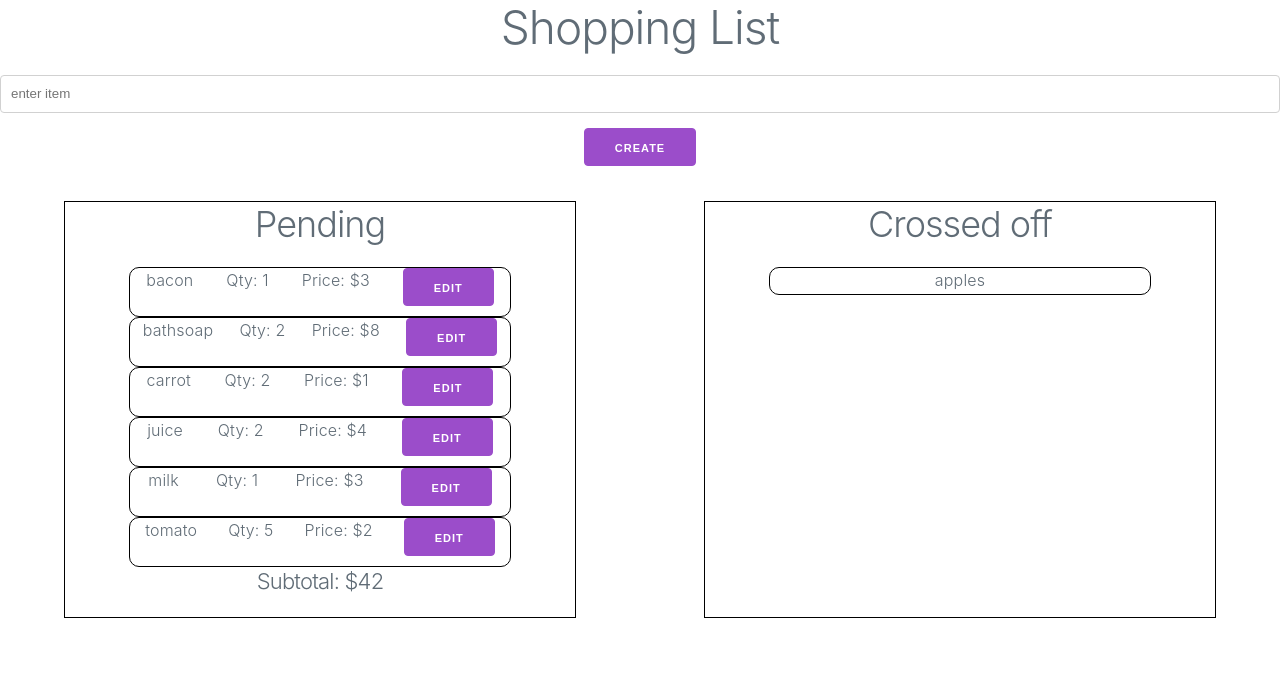
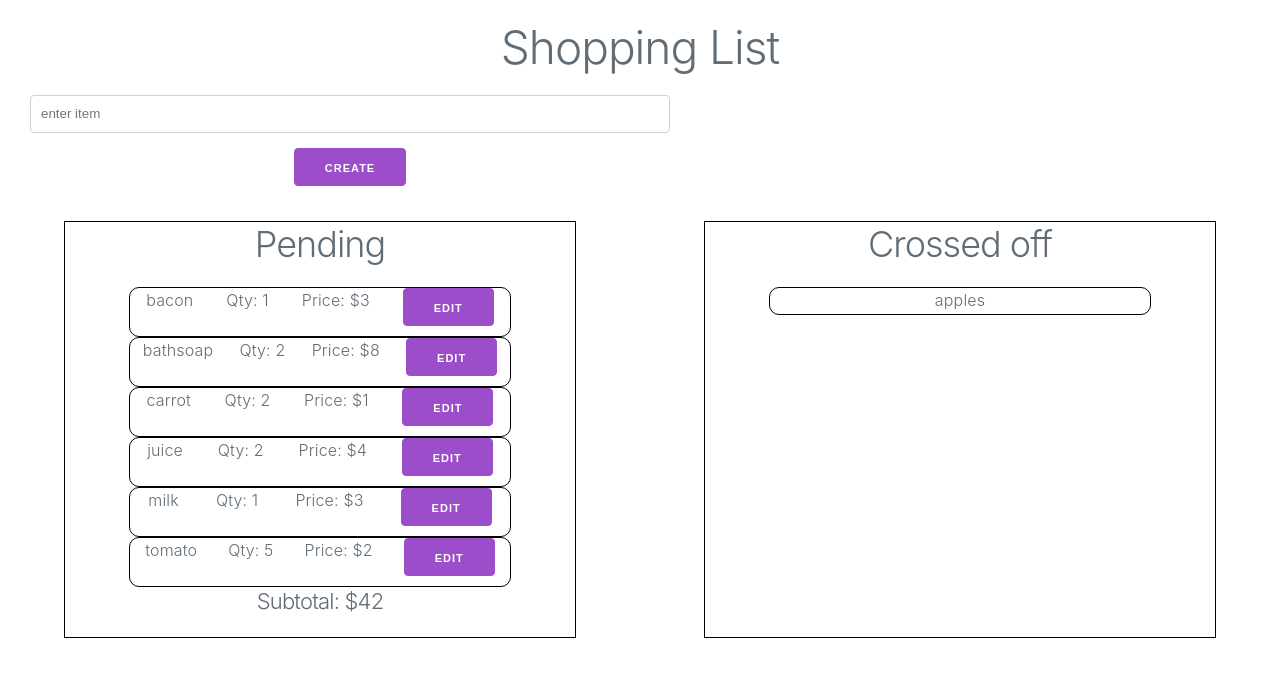
Before and after one commit to TJBos/Shopping_List_React, a React (Create React App) app: page / in a window 1280 px wide. Shown: the top 676 px of the page. Built offline with nearby package versions, Linux system fonts and the light colour scheme.

Commit message:
added some styled components

```diff
--- a/package.json
+++ b/package.json
@@ -12,6 +12,7 @@
     "react-router": "^5.2.0",
     "react-router-dom": "^5.2.0",
     "react-scripts": "4.0.2",
+    "styled-components": "^5.2.1",
     "web-vitals": "^1.0.1"
   },
   "scripts": {
--- a/src/App.css
+++ b/src/App.css
@@ -1,24 +1,4 @@
 .app {
   text-align: center;
-  margin: 0 auto;
+  margin: 20px auto;
 }
-
-.display {
-  display: flex;
-  justify-content: space-around;
-}
-
-.shopping-list {
-  border: 1px solid black;
-  width: 40%;
-  text-align: center;
-}
-
-.list-item {
-  border: 1px solid black;
-  border-radius: 10px;
-  width: 75%;
-  margin: auto;
-  display: flex;
-  justify-content: space-around;
-}
--- a/src/App.js
+++ b/src/App.js
@@ -1,6 +1,6 @@
 import "./App.css";
 import React from "react";
-import { Route, Link, Switch } from "react-router-dom";
+import { Route, Switch } from "react-router-dom";
 import EditForm from "./components/editForm";
 import Display from "./components/display";
 
--- a/src/components/createForm.js
+++ b/src/components/createForm.js
@@ -1,21 +1,31 @@
 import "../App.css";
 import React from "react";
+import styled from "styled-components";
 
+//Styled components
+const Form = styled.form`
+  width: 50%;
+  margin-left: 30px;
+`;
+
+//CreateForm component to create a new item
 const CreateForm = (props) => {
   const { formData, setFormData, shoppingItems, setShoppingItems } = props;
 
+  //function handles submit
   const handleSubmit = (event) => {
     event.preventDefault();
     setShoppingItems([...shoppingItems, formData]);
     setFormData({ name: "" });
   };
 
+  //binding function that controls state of form input
   const handleChange = (event) => {
     setFormData({ ...formData, [event.target.name]: event.target.value });
   };
 
   return (
-    <form onSubmit={handleSubmit}>
+    <Form onSubmit={handleSubmit}>
       <input
         type="text"
         placeholder="enter item"
@@ -24,7 +34,7 @@ const CreateForm = (props) => {
         value={formData.name}
       />
       <button type="submit">Create</button>
-    </form>
+    </Form>
   );
 };
 
--- a/src/components/display.js
+++ b/src/components/display.js
@@ -1,6 +1,30 @@
 import "../App.css";
 import React from "react";
 import CreateForm from "./createForm";
+import styled from "styled-components";
+
+//Styled Components
+
+const Main = styled.div`
+  display: flex;
+  justify-content: space-around;
+`;
+const ShoppingList = styled.div`
+  border: 1px solid black;
+  width: 40%;
+  text-align: center;
+`;
+
+const ListItem = styled.div`
+  border: 1px solid black;
+  border-radius: 10px;
+  width: 75%;
+  margin: auto;
+  display: flex;
+  justify-content: space-around;
+`;
+
+//The functional component
 
 const Display = (props) => {
   const {
@@ -11,21 +35,10 @@ const Display = (props) => {
     setSelectedItem,
   } = props;
 
-  //formData has the dynamic state from the input form
+  //formData has the dynamic state from the text input
   const [formData, setFormData] = React.useState({ name: "" });
-  /*
-  const [searchState, setSearchState] = React.useState({
-    search: "",
-  });
 
-  const updateSearch = (event) => {
-    setSearchState({
-      ...searchState,
-      search: formData.name.substr(0, 20),
-    });
-  };
-  */
-
+  //filter based on substring matching on what's typed in the text input
   let filteredItems = shoppingItems.filter((item) => {
     return (
       item.name
@@ -33,11 +46,12 @@ const Display = (props) => {
         .indexOf(formData.name.substr(0, 20).toLowerCase()) !== -1
     );
   });
-
+  //selector funtion
   const selectItem = (item) => {
     setSelectedItem(item);
   };
 
+  //A toggle function to move items from pending list to crossed off list
   const toggleClick = (event) => {
     let itemName = event.target.id;
     let item =
@@ -53,6 +67,7 @@ const Display = (props) => {
     }
   };
 
+  //A sort comparison function to sort alphabetically based on a key
   const sortFtn = (a, b) => {
     let fa = a.name.toLowerCase(),
       fb = b.name.toLowerCase();
@@ -65,6 +80,7 @@ const Display = (props) => {
     return 0;
   };
 
+  //function to calculate subtotal when prices and quantities are available
   const MakeSubTotal = () => {
     let subTotal = 0;
     for (let item of shoppingItems) {
@@ -85,12 +101,12 @@ const Display = (props) => {
         formData={formData}
         setFormData={setFormData}
       />
-      <div className="display">
-        <div className="shopping-list">
+      <Main>
+        <ShoppingList>
           <h2>Pending</h2>
 
           {filteredItems.sort(sortFtn).map((item) => (
-            <div className="list-item" id={item.name} onClick={toggleClick}>
+            <ListItem id={item.name} onClick={toggleClick}>
               <div>{item.name}</div>
               <div>Qty: {item.qty}</div>
               <div>Price: ${item.price}</div>
@@ -102,20 +118,20 @@ const Display = (props) => {
               >
                 Edit
               </button>
-            </div>
+            </ListItem>
           ))}
           {MakeSubTotal()}
-        </div>
-        <div className="shopping-list">
+        </ShoppingList>
+        <ShoppingList>
           <h2>Crossed off</h2>
 
           {crossedItems.map((item) => (
-            <div className="list-item" id={item.name} onClick={toggleClick}>
+            <ListItem id={item.name} onClick={toggleClick}>
               {item.name}
-            </div>
+            </ListItem>
           ))}
-        </div>
-      </div>
+        </ShoppingList>
+      </Main>
     </>
   );
 };
--- a/src/components/editForm.js
+++ b/src/components/editForm.js
@@ -1,8 +1,10 @@
 import React from "react";
 
+//EditForm component that can edit name and add quantity, price, category
 const EditForm = (props) => {
   const [editData, setEditData] = React.useState(props.item);
 
+  //function handles form submit
   const handleSubmit = (event) => {
     event.preventDefault();
     props.setShoppingItems([
@@ -12,6 +14,7 @@ const EditForm = (props) => {
     props.history.push("/");
   };
 
+  //binding function that controls state of inputs
   const handleChange = (event) => {
     setEditData({ ...editData, [event.target.name]: event.target.value });
   };
```
Also changed, not shown: 2 other files (tests, documents, lock files or other folders).
